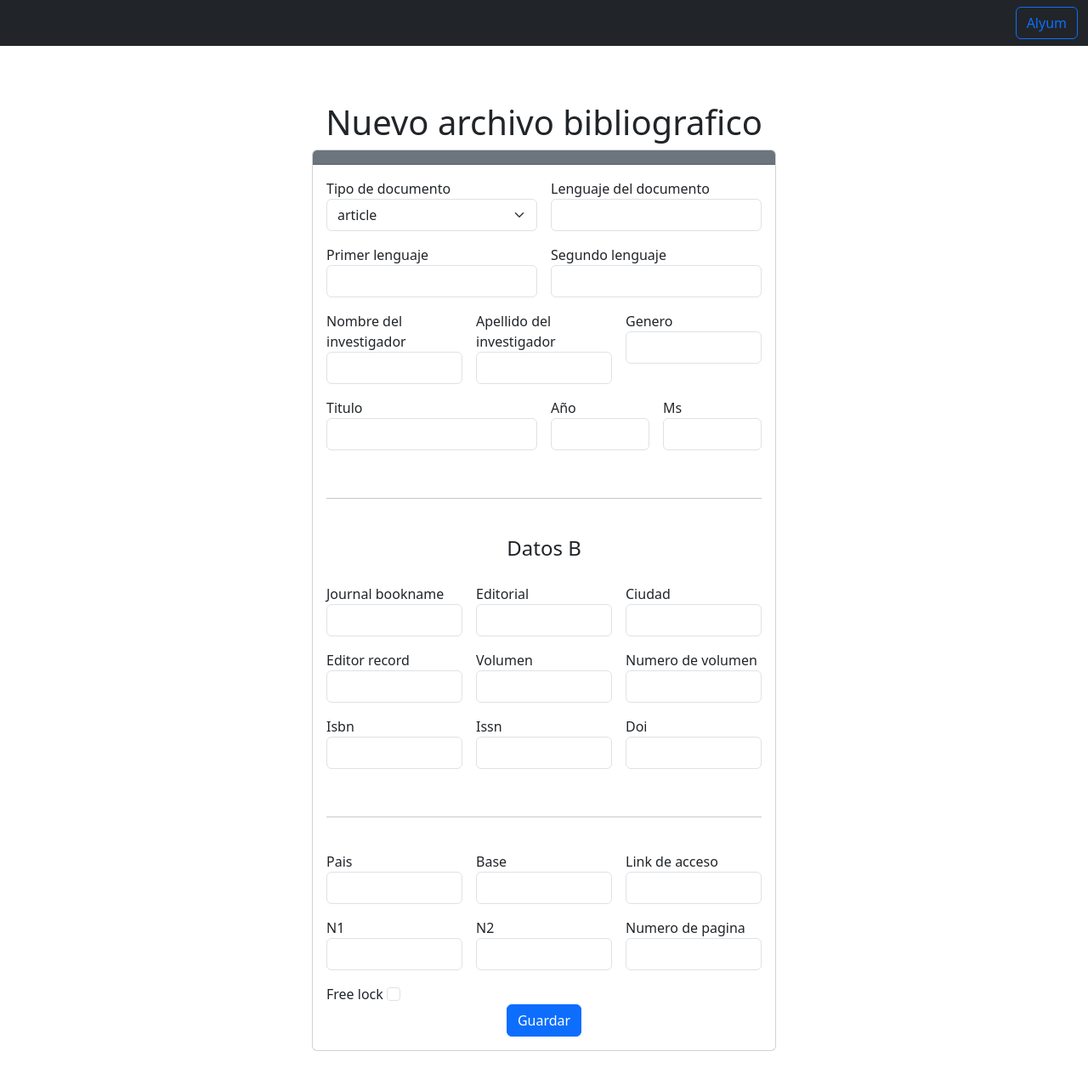
After one commit to M4T4/alyum, a Rails app: page /bibliographic_files/new in a window 1280 px wide. The commit adds this page. Shown: the whole page at 85% size. Run offline with Rails 7, Linux system fonts and the light colour scheme; style sheets or scripts are compiled from the project's sources; some libraries are stand-ins or nearby versions.

Commit message:
Heroku commit

```diff
--- a/app/controllers/bibliographic_files_controller.rb
+++ b/app/controllers/bibliographic_files_controller.rb
@@ -1,13 +1,12 @@
 class BibliographicFilesController < ApplicationController
   before_action :set_bibliographic_file, only: %i[ show edit update destroy ]
+  before_action :set_bibliografic_files_values
 
   def index
     @bibliographic_files = BibliographicFile.all
   end
 
-  def show
-    render json: @bibliographic_file
-  end
+  def show; end
 
   def new
     @bibliographic_file = BibliographicFile.new
@@ -20,7 +19,7 @@ class BibliographicFilesController < ApplicationController
 
     if @bibliographic_file.save
       notice = 'La ficha fue creada exitosamente'
-      redirect_to root_path, notice: notice
+      redirect_to action: "index", notice: notice
     else
       render :new, status: :unprocessable_entity
     end
@@ -29,7 +28,7 @@ class BibliographicFilesController < ApplicationController
   def update
     if @bibliographic_file.update(bibliographic_file_params)
       notice = 'La ficha fue actualizada exitosamente'
-      redirect_to root_path, notice: notice
+      redirect_to action: "index", notice: notice
     else
       render :edit, status: :unprocessable_entity
     end
@@ -45,6 +44,10 @@ class BibliographicFilesController < ApplicationController
     @bibliographic_file = BibliographicFile.find(params[:id])
   end
 
+  def set_bibliografic_files_values
+    @document_types = BibliographicFile.document_types.keys
+  end
+
   def bibliographic_file_params
     params.require(:bibliographic_file).permit(:id, :language_y, :language_y2, :researcher_first_name, :researcher_last_name, :gender, :year, :ms, :title, :journal_bookname, :editor_record, :volume, :volume_number, :publisher, :city_country, :isbn, :issn, :doi, :document_type, :country, :acces_link, :free_lock, :n1, :n2, :page_number, :base)
   end
--- a/app/models/bibliographic_file.rb
+++ b/app/models/bibliographic_file.rb
@@ -1,2 +1,3 @@
 class BibliographicFile < ApplicationRecord
+	enum document_type: { article: 0, book: 1, chapter: 2, master_thesis: 3, phd_thesis: 4 }
 end
--- /dev/null
+++ b/app/views/bibliographic_files/_form.html.erb
@@ -0,0 +1,180 @@
+<%= form_with(model: bibliographic_file) do |form| %>
+
+
+<div class="h-100 mb-3">
+    <div class="row h-100 justify-content-center align-items-center">
+        <div class="col-10 col-md-8 col-lg-6">
+					<div class="card">
+            <h5 class="card-header card-header-warning d-flex justify-content-between align-items-center bg-secondary">
+            </h5>
+						<div class="card-body">
+
+              <div class="error_explanation">
+                <% if bibliographic_file.errors.any? %>
+                  <div style="color: red">
+                    <h2><%= pluralize(bibliographic_file.errors.count, "error") %> prohibited this bibliographic_file from being saved:</h2>
+
+                    <ul>
+                      <% bibliographic_file.errors.each do |error| %>
+                        <li><%= error.full_message %></li>
+                      <% end %>
+                    </ul>
+                  </div>
+                <% end %>
+              </div>
+
+              <div class="row g-3 mb-3">
+                <div class="col-6">
+                  <%= form.label "Tipo de documento" %>
+                  <%= form.select :document_type, @document_types, {}, {:class => "form-select"} %>
+                </div>
+                <div class="col-6">
+                  <%= form.label "Lenguaje del documento" %>
+                  <%= form.text_field :document_language, class: "form-control" %>
+                </div>
+              </div>
+
+              <div class="row g-3 mb-3">
+								<div class="col-6">
+                  <%= form.label "Primer lenguaje" %>
+                  <%= form.text_field :language_y, class: "form-control" %>
+                </div>
+								<div class="col-6">
+                  <%= form.label "Segundo lenguaje" %>
+                  <%= form.text_field :language_y2, class: "form-control" %>
+                </div>
+              </div>
+
+              <div class="row g-3 mb-3">
+								<div class="col-4">
+                  <%= form.label "Nombre del investigador" %>
+                  <%= form.text_field :researcher_first_name, class: "form-control" %>
+                </div>
+                <div class="col-4">
+                  <%= form.label "Apellido del investigador" %>
+                  <%= form.text_field :researcher_last_name, class: "form-control" %>
+                </div>
+                <div class="col-4">
+                  <%= form.label "Genero" %>
+                  <%= form.text_field :gender, class: "form-control" %>
+                </div>
+              </div>
+
+              <div class="row g-3 mb-3">
+                <div class="col-6">
+                  <%= form.label "Titulo" %>
+                  <%= form.text_field :title, class: "form-control" %>
+                </div>
+								<div class="col-3">
+                  <%= form.label "Año" %>
+                  <%= form.number_field :year, class: "form-control" %>
+                </div>
+                <div class="col-3">
+                  <%= form.label "MS" %>
+                  <%= form.text_field :ms, class: "form-control" %>
+                </div>
+              </div>
+
+              <br />
+							<hr />
+							<br />
+
+              <legend class="text-center">Datos B</legend>
+
+              <div class="row g-3 mb-3">
+                <div class="col-4">
+                  <%= form.label "journal_bookname" %>
+                  <%= form.text_field :journal_bookname, class: "form-control" %>
+                </div>
+                <div class="col-4">
+                  <%= form.label "Editorial" %>
+                  <%= form.text_field :publisher, class: "form-control" %>
+                </div>
+                <div class="col-4">
+                  <%= form.label "Ciudad" %>
+                  <%= form.text_field :city_country, class: "form-control" %>
+                </div>
+              </div>
+
+              <div class="row g-3 mb-3">
+                <div class="col-4">
+                  <%= form.label "editor_record" %>
+                  <%= form.text_field :editor_record, class: "form-control" %>
+                </div>
+                <div class="col-4">
+                  <%= form.label "Volumen" %>
+                  <%= form.text_field :volume, class: "form-control" %>
+                </div>
+                <div class="col-4">
+                  <%= form.label "Numero de volumen" %>
+                  <%= form.text_field :volume_number, class: "form-control" %>
+                </div>
+              </div>
+
+
+
+              <div class="row g-3 mb-3">
+                <div class="col-4">
+                  <%= form.label "isbn" %>
+                  <%= form.text_field :isbn, class: "form-control" %>
+                </div>
+                <div class="col-4">
+                  <%= form.label "issn" %>
+                  <%= form.text_field :issn, class: "form-control" %>
+                </div>
+                <div class="col-4">
+                  <%= form.label "doi" %>
+                  <%= form.text_field :doi, class: "form-control" %>
+                </div>
+              </div>
+
+              <br />
+							<hr />
+							<br />
+
+              <div class="row g-3 mb-3">
+                <div class="col-4">
+                  <%= form.label "Pais" %>
+                  <%= form.text_field :country, class: "form-control" %>
+                </div>
+                <div class="col-4">
+                  <%= form.label "Base" %>
+                  <%= form.text_field :base, class: "form-control"  %>
+                </div>
+                <div class="col-4">
+                  <%= form.label "Link de acceso" %>
+                  <%= form.text_field :acces_link, class: "form-control" %>
+                </div>
+              </div>
+
+              <div class="row g-3 mb-3">
+                <div class="col-4">
+                  <%= form.label "N1" %>
+                  <%= form.text_field :n1, class: "form-control"  %>
+                </div>
+                <div class="col-4">
+                  <%= form.label "N2" %>
+                  <%= form.text_field :n2, class: "form-control"  %>
+                </div>
+                <div class="col-4">
+                  <%= form.label "Numero de pagina" %>
+                  <%= form.number_field :page_number, class: "form-control"  %>
+                </div>
+              </div>
+
+              <div>
+                <%= form.label "free_lock" %>
+                <%= form.check_box :free_lock, class: "form-check-input" %>
+              </div>
+
+
+              <div class="text-center">
+                <%= form.submit "Guardar", class: "btn btn-primary" %>
+              </div>
+            </div>
+          </div>
+        </div>
+      </div>
+    </div>
+  </div>
+<% end %>
--- a/app/views/bibliographic_files/index.html.erb
+++ b/app/views/bibliographic_files/index.html.erb
@@ -8,4 +8,6 @@
   <% end %>
 </div>
 
+<div class="text-center">
 <%= link_to "Crear un nuevo archivo bibliografico", new_bibliographic_file_path, class: "btn btn-outline-dark mb-3" %>
+</div>
--- a/app/views/bibliographic_files/new.html.erb
+++ b/app/views/bibliographic_files/new.html.erb
@@ -1,9 +1,7 @@
-<h1>New bibliographic file</h1>
+<div class="text-center">
+	<h1>Nuevo archivo bibliografico</h1>
+</div>
 
 <%= render "form", bibliographic_file: @bibliographic_file %>
 
 <br>
-
-<div>
-	<%= link_to "Ir a indice de archivos bibliograficos", bibliographic_files_path, class: "btn btn-outline-dark" %>
-</div>
--- a/db/migrate/20220504170452_create_bibliographic_files.rb
+++ b/db/migrate/20220504170452_create_bibliographic_files.rb
@@ -19,6 +19,7 @@ class CreateBibliographicFiles < ActiveRecord::Migration[7.0]
       t.string :issn
       t.string :doi
       t.integer :document_type
+      t.string :document_language
       t.string :country
       t.string :acces_link
       t.boolean :free_lock
```
Also changed, not shown: app/controllers/home_controller.rb (+8 -1 lines), app/views/bibliographic_files/_bibliographic_file.html.erb (added, +97 -0 lines), app/views/bibliographic_files/edit.html.erb (+3 -7 lines), app/views/bibliographic_files/show.html.erb (+0 -7 lines), app/views/home/index.html.erb (+16 -0 lines), Gemfile, Gemfile.lock, db/schema.rb.
